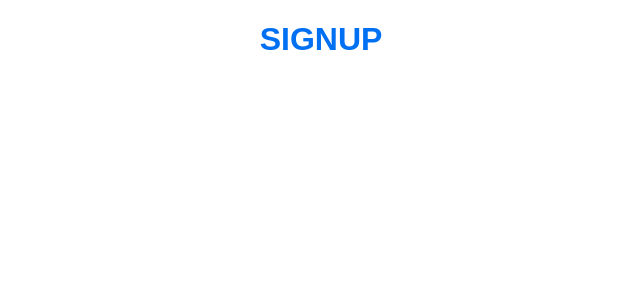
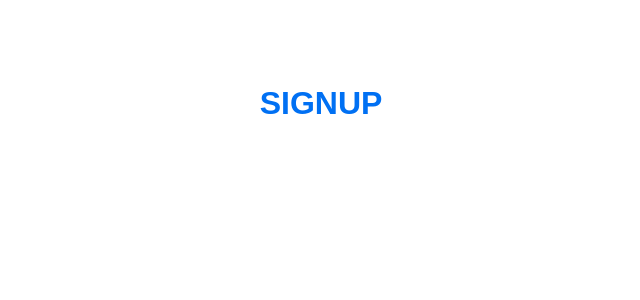
Before and after one commit to nathanielekanem/justCause, a Next.js app: page /signup in a window 1280 px wide. Shown: the top 300 px of the page, without its empty margins (319-959 px from the left). Built offline with nearby package versions, Linux system fonts and the light colour scheme.

Commit message:
signup changes

```diff
--- a/pages/signup.js
+++ b/pages/signup.js
@@ -1,13 +1,12 @@
 // justcause.vercel.app/signup
 
-import globalStyles from '../styles/globals.css'
-import signupStyles from '../styles/Signup.module.css'
+import styles from '../styles/Signup.module.css'
 
 function signup() {
   return (
-      <div className={globalStyles.body}>
+      <div>
         <h1
-        className={signupStyles.header}>
+        className={styles.header}>
             SIGNUP
         </h1>
       </div>
--- a/styles/Signup.module.css
+++ b/styles/Signup.module.css
@@ -5,4 +5,8 @@
     color: #0070f3;
     text-align: center;
     font-size: 2rem;
+    min-height: 10vh;
+    padding: 4rem 0;
+    flex: 1;
+    flex-direction: column;
 }
```
